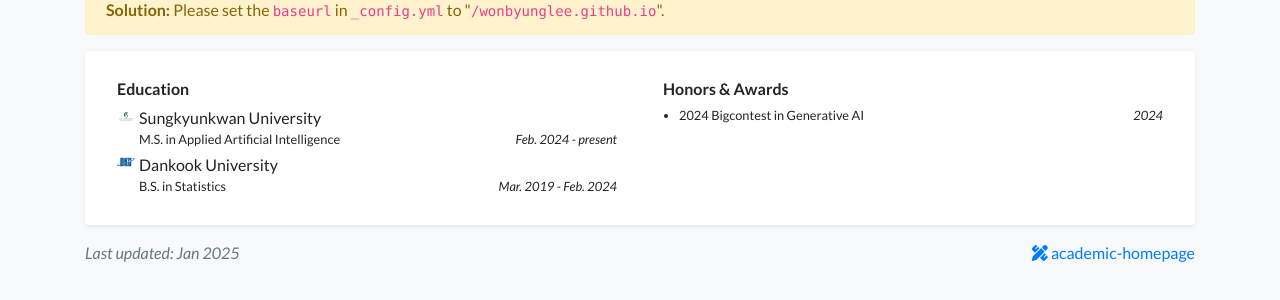
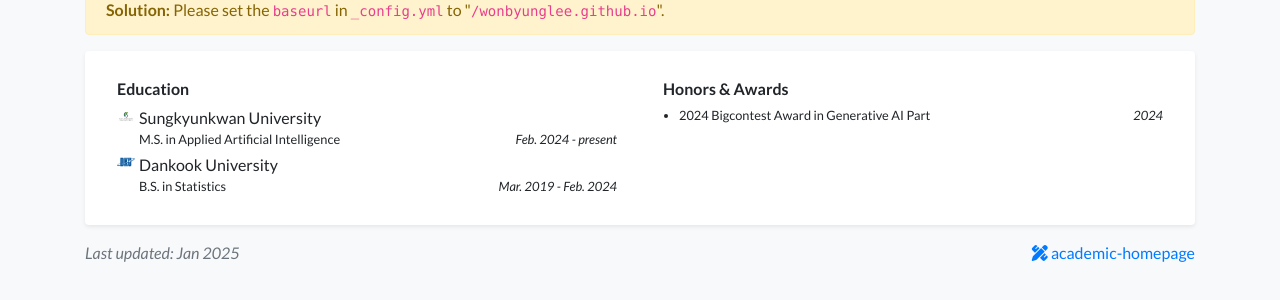
Before and after one commit to wonbyunglee/wonbyunglee.github.io, a Jekyll site: the page built from index.html, in a window 1280 px wide. Shown: the part 554-854 px from the top of the page. Built offline with Jekyll 4.4.1, drawn with Linux system fonts in a browser that asks for light colours; nearby versions of some CDN libraries; a style sheet for code colours, icons or effects is not loaded.

Commit message:
Update profile.yml

```diff
--- a/_data/profile.yml
+++ b/_data/profile.yml
@@ -30,5 +30,6 @@ education:
     date: "Mar. 2019 - Feb. 2024"
 
 awards:
-  - name: "2024 Bigcontest in Generative AI"
+  - name: "2024 Bigcontest Award in Generative AI Part"
+    logo: "/assets/images/bigcontest.jpg"
     date: 2024
```
